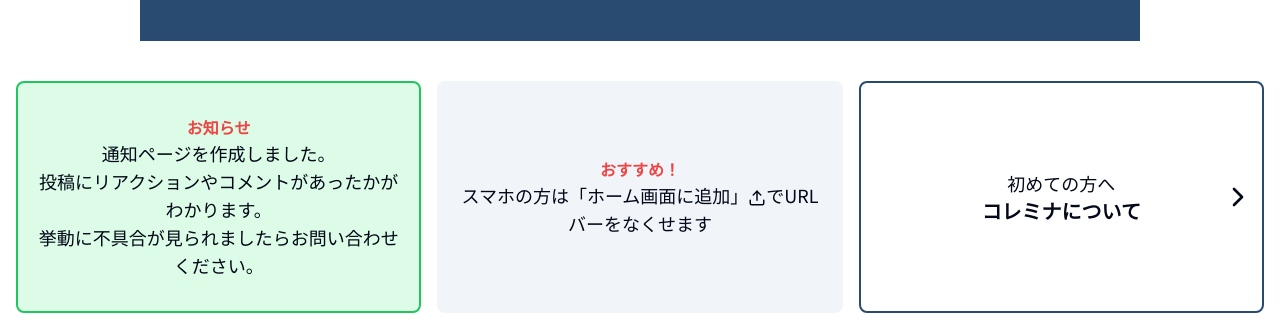
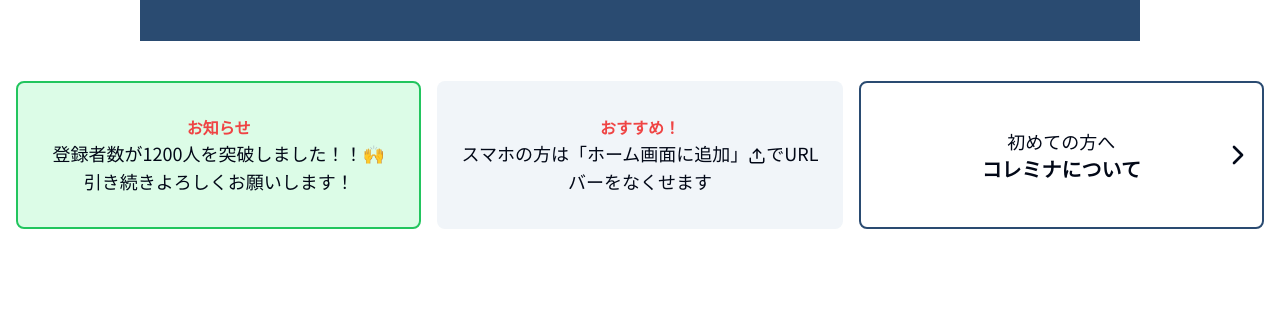
Before and after one commit to HiroshiIgarash/koremina, a Next.js app: page / in a window 1280 px wide. Shown: the part 880-1209 px from the top of the page. Built offline with nearby package versions, Linux system fonts and the light colour scheme; no server answers; the database is empty.

Commit message:
TOPメッセージの変更

```diff
--- a/app/(pages)/page.tsx
+++ b/app/(pages)/page.tsx
@@ -20,7 +20,7 @@ export default function Home() {
       <div className="w-full px-4 mb-8 md:mb-16 space-y-2 md:space-y-0 max-w-7xl mx-auto md:grid md:grid-cols-3 md:gap-4">
         <div className="items-center w-full p-4 md:py-8 bg-green-100 dark:bg-green-900 rounded-lg text-center gap-2 border-2 border-green-500">
           <p className="text-destructive font-bold">お知らせ</p>
-          <p className="text-lg">通知ページを作成しました。<br />投稿にリアクションやコメントがあったかがわかります。<br />挙動に不具合が見られましたらお問い合わせください。</p>
+          <p className="text-lg">登録者数が1200人を突破しました！！🙌<br />引き続きよろしくお願いします！</p>
         </div>
         <div className="flex flex-col items-center justify-center w-full p-4 md:py-8 bg-accent rounded-lg text-center gap-2">
           <div>
--- a/components/feature/post/PickUpList.tsx
+++ b/components/feature/post/PickUpList.tsx
@@ -29,7 +29,7 @@ const getRandomPostsId = unstable_cache(async () => {
   const totalPosts = await getTotalPosts()
 
   // posts に 重複を含む10件を取得
-  const promises = Array.from({ length: 10 }, () => {
+  const promises = Array.from({ length: 9 }, () => {
     const index = Math.floor(Math.random() * totalPosts)
     return getPosts({ skip: index, take: 1 })
   })
```
